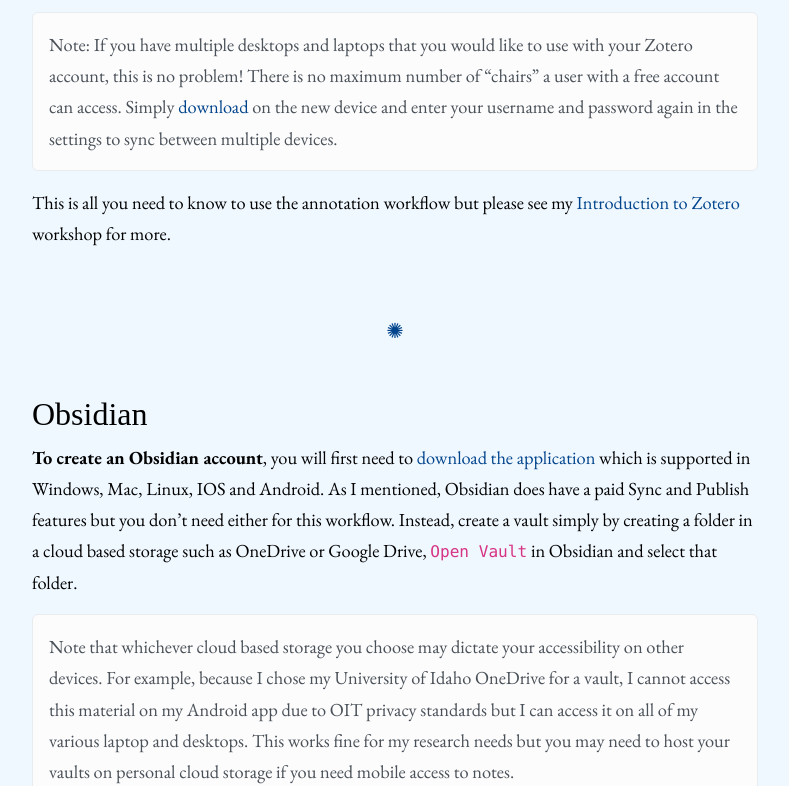
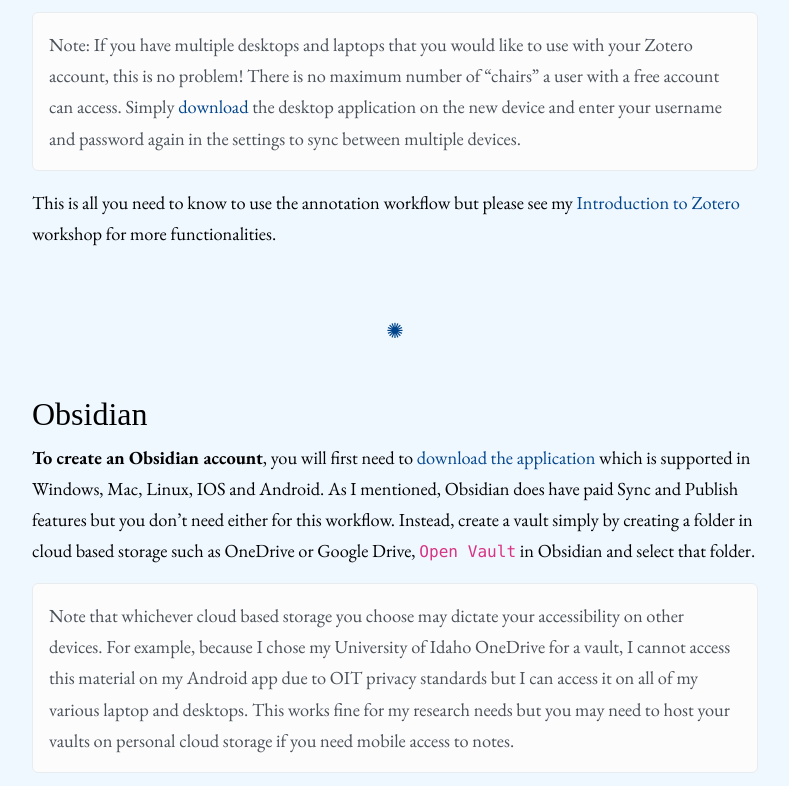
Before and after one commit to aweymo-ui/python_obsidian, a Jekyll site: the page built from content/2_starting.md, in a window 1280 px wide and 1400 px high, scrolled down 830 px, cut to the strip 166-952 px from the top of the window. Shown: the whole strip, without its empty margins (245-1034 px from the left). Built offline with Jekyll 4.4.1, drawn with Linux system fonts in a browser that asks for light colours; some web fonts are replaced; some of the changed text lies outside the part shown.

Commit message:
update copy pt 4

```diff
--- a/content/2_starting.md
+++ b/content/2_starting.md
@@ -10,7 +10,7 @@
 
 ## Zotero
 
-**To begin**, first create an account by visiting the [user login page](https://www.zotero.org/user/login/){:target="_blank" rel="noopener"} and selecting `Register for a Free Account`, where you will create a username, add email and password. After validating your email address, visit the [downloads page](https://www.zotero.org/download/){:target="_blank" rel="noopener"} and select the desktop app icon on the left. On Windows, simply run the setup program Zotero provides. On a Mac the only step you need to do is to drag your .dmg file from the downloads folder into your applications folder before opening. If you happen to be on Linux, please reference [these setup instructions](https://www.zotero.org/support/installation){:target="_blank" rel="noopener"} provided by Zotero.
+**To begin**, first create an account by visiting the [user login page](https://www.zotero.org/user/login/){:target="_blank" rel="noopener"} and selecting `Register for a Free Account`, where you will create a username, add email and password. After validating your email address, visit the [downloads page](https://www.zotero.org/download/){:target="_blank" rel="noopener"} and select the desktop app icon on the left. On Windows, you will simply run the setup program Zotero provides. On a Mac the only step you need to do is to drag your .dmg file from the downloads folder into your applications folder before opening. If you happen to be on Linux, please reference [these setup instructions](https://www.zotero.org/support/installation){:target="_blank" rel="noopener"} provided by Zotero.
 
 <br>
 
@@ -20,9 +20,9 @@
 
 {% include gallery-figure.html img="zot_02.gif" alt="Demonstration of how to connect the Zotero desktop application to your web library and sync" caption="Connecting Zotero desktop application to your web library and sync" width="100%" %}
 
-{% include alert.html text="Note: If you have multiple desktops and laptops that you would like to use with your Zotero account, this is no problem! There is no maximum number of “chairs” a user with a free account can access. Simply [download](https://www.zotero.org/download/) on the new device and enter your username and password again in the settings to sync between multiple devices. " color="light" align="right" %}
+{% include alert.html text="Note: If you have multiple desktops and laptops that you would like to use with your Zotero account, this is no problem! There is no maximum number of “chairs” a user with a free account can access. Simply [download](https://www.zotero.org/download/) the desktop application on the new device and enter your username and password again in the settings to sync between multiple devices. " color="light" align="right" %}
 
-This is all you need to know to use the annotation workflow but please see my [Introduction to Zotero](https://aweymo-ui.github.io/zotero_intro/){:target="_blank" rel="noopener"} workshop for more.
+This is all you need to know to use the annotation workflow but please see my [Introduction to Zotero](https://aweymo-ui.github.io/zotero_intro/){:target="_blank" rel="noopener"} workshop for more functionalities.
 
 <br>
 <div class="symbol-container">
@@ -32,7 +32,7 @@
 
 ## Obsidian
 
-**To create an Obsidian account**, you will first need to [download the application](https://obsidian.md/download){:target="_blank" rel="noopener"} which is supported in Windows, Mac, Linux, IOS and Android. As I mentioned, Obsidian does have a paid Sync and Publish features but you don’t need either for this workflow.  Instead, create a vault simply by creating a folder in a cloud based storage such as OneDrive or Google Drive, `Open Vault` in Obsidian and select that folder.
+**To create an Obsidian account**, you will first need to [download the application](https://obsidian.md/download){:target="_blank" rel="noopener"} which is supported in Windows, Mac, Linux, IOS and Android. As I mentioned, Obsidian does have paid Sync and Publish features but you don’t need either for this workflow.  Instead, create a vault simply by creating a folder in cloud based storage such as OneDrive or Google Drive, `Open Vault` in Obsidian and select that folder.
 
 {% include alert.html text="Note that whichever cloud based storage you choose may dictate your accessibility on other devices. For example, because I chose my University of Idaho OneDrive for a vault, I cannot access this material on my Android app due to OIT privacy standards but I can access it on all of my various laptop and desktops. This works fine for my research needs but you may need to host your vaults on personal cloud storage if you need mobile access to notes." color="light" align="right" %}
 
```
Also changed, not shown: other parts of content/2_starting.md (+2 -2 lines), content/1_intro.md (+12 -11 lines), content/7_vis.md (+13 -3 lines), index.md (+1 -1 lines), 7 other files.
